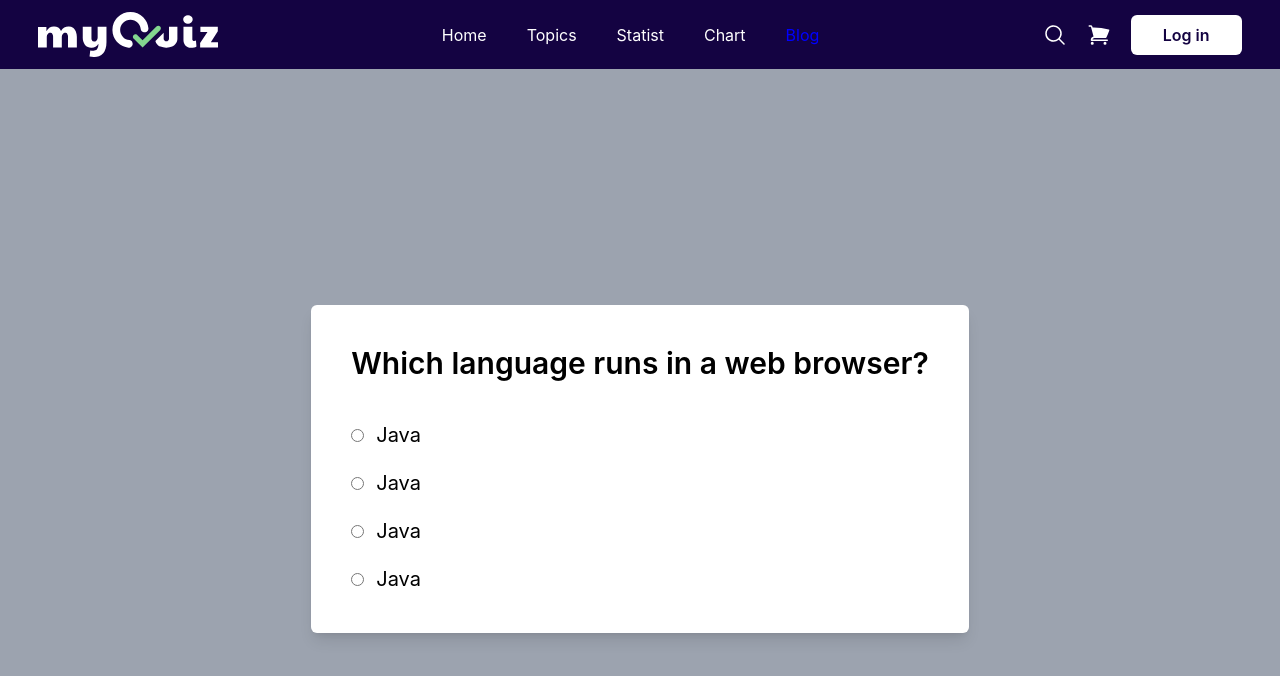
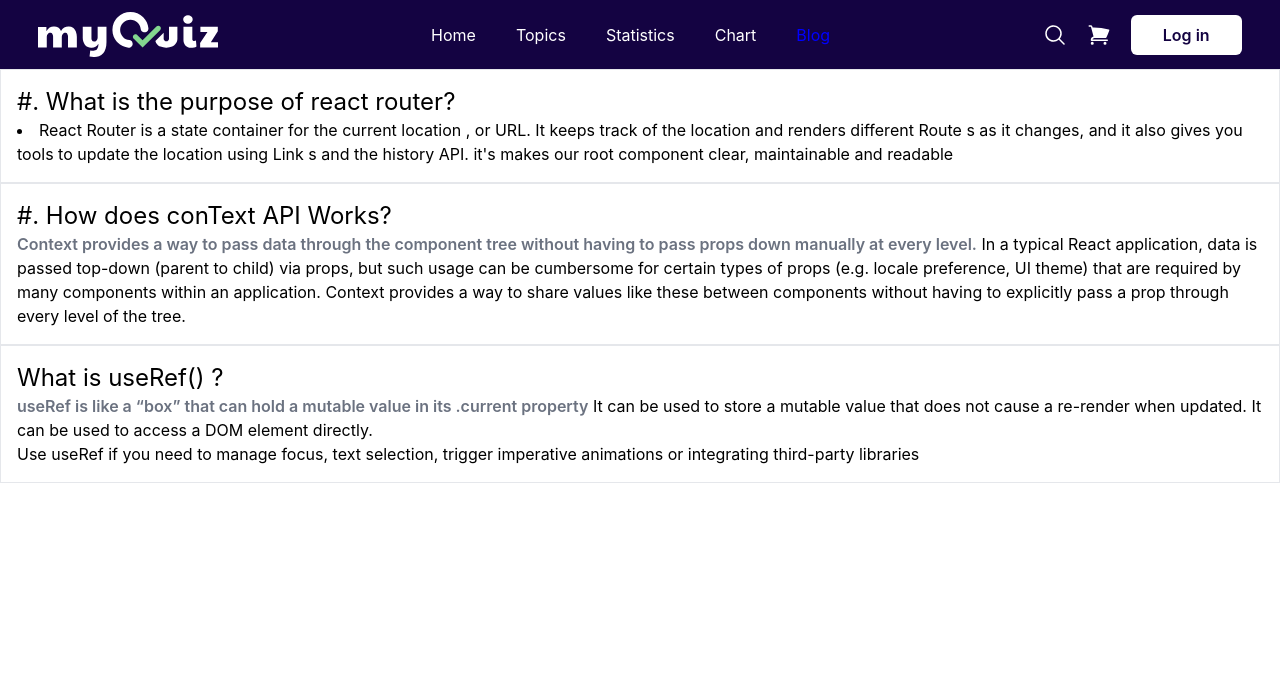
Before and after one commit to saruaralam-swd/devQuizzes, a React (Create React App) app: page /blog in a window 1280 px wide. Shown: the top 676 px of the page. Built offline with nearby package versions, Linux system fonts and the light colour scheme.

Commit message:
error page done

```diff
--- a/src/Component/Blog/Blog.js
+++ b/src/Component/Blog/Blog.js
@@ -2,29 +2,24 @@ import React from 'react';
 
 const Blog = () => {
   return (
-    <div className='h-screen flex items-center justify-center bg-gray-400'>
-      <div className='bg-white rounded-md shadow-lg my-10 p-10'>
-        <h2 className='text-3xl font-semibold text-center mb-10'>Which language runs in a web browser?</h2>
-        <ul className='text-xl space-y-5'>
-          <li className='space-x-3'>
-            <input type="radio" name="answer" id="a" />
-            <label htmlFor="a" >Java</label>
-          </li>
-          <li className='space-x-3'>
-            <input type="radio" name="answer" id="b" />
-            <label htmlFor="b" >Java</label>
-          </li>
-          <li className='space-x-3'>
-            <input type="radio" name="answer" id="c" />
-            <label htmlFor="c" >Java</label>
-          </li>
-          <li className='space-x-3'>
-            <input type="radio" name="answer" id="d" />
-            <label htmlFor="d" >Java</label>
-          </li>
-        </ul>
+    <section>
+      <div className='border p-4'>
+        <h1 className='text-2xl'>#. What is the purpose of react router?</h1>
+        <li className=' list-disc'> React Router is a state container for the current location , or URL. It keeps track of the location and renders different Route s as it changes, and it also gives you tools to update the location using Link s and the history API. it's makes our root component clear, maintainable and readable</li>
       </div>
-    </div>
+
+      <div className='border p-4'>
+        <h1 className='text-2xl'>#. How does conText API Works?</h1>
+        <p className=' list-disc'><span className='text-gray-500 font-semibold'>Context provides a way to pass data through the component tree without having to pass props down manually at every level.</span> In a typical React application, data is passed top-down (parent to child) via props, but such usage can be cumbersome for certain types of props (e.g. locale preference, UI theme) that are required by many components within an application. Context provides a way to share values like these between components without having to explicitly pass a prop through every level of the tree. </p>
+      </div>
+
+      <div className='border p-4'>
+        <h1 className='text-2xl'>What is useRef() ?</h1>
+        <p className=' list-disc'><span className=' text-gray-500 font-semibold'> useRef is like a “box” that can hold a mutable value in its .current property</span> It can be used to store a mutable value that does not cause a re-render when updated. It can be used to access a DOM element directly.</p>
+        <p>Use useRef if you need to manage focus, text selection, trigger imperative animations or integrating third-party libraries</p>
+        <p></p>
+      </div>
+    </section>
   );
 };
 
--- /dev/null
+++ b/src/Component/Error/Error.js
@@ -0,0 +1,22 @@
+import React from 'react';
+import { Link } from 'react-router-dom';
+import img from '../../img/error.png'
+
+const Error = () => {
+  return (
+    <div className=' h-screen flex items-center justify-center bg-[#F8F8F8]'>
+      <div className='text-center space-y-4'>
+        <img  src={img} alt="" />
+        <h1 className='text-6xl text-gray-500'>404 </h1>
+        <p className=' text-gray-400 text-2xl'>Page not found</p>
+        <div>
+          <Link to='/home'>
+            <button className=' text-white bg-[#8e44ad] hover:bg-[#732d91] px-5 py-1 text-[1.1rem] font-semibold rounded-full'>go home</button>
+          </Link>
+        </div>
+      </div>
+    </div>
+  );
+};
+
+export default Error;
--- a/src/Component/Header/Header.js
+++ b/src/Component/Header/Header.js
@@ -14,7 +14,7 @@ const Header = () => {
       <nav className='space-x-10'>
         <NavLink className={({isActive}) => isActive ? 'active' : undefined} to='/home'>Home</NavLink>
         <NavLink to='/topics'>Topics</NavLink>
-        <NavLink to='/statist'>Statist</NavLink>
+        <NavLink to='/statistics'>Statistics</NavLink>
         <NavLink to='/chart'>Chart</NavLink>
         <NavLink to='/blog'>Blog</NavLink>
       </nav>
--- a/src/Component/Home/Home.js
+++ b/src/Component/Home/Home.js
@@ -4,13 +4,13 @@ import Topic from '../Topic/Topic';
 import './Home.css';
 
 const Home = () => {
-  const Topics = useLoaderData();
-  const { data } = Topics;
+  const topics = useLoaderData();
+  const { data } = topics;
 
   return (
     <div>
       <section className='hero-section flex justify-center items-center'>
-        <h1 className='text-7xl text-white font-semibold leading-tight'>Test your knowledge by <br></br> taking quizzes</h1>
+        <h1 className='text-6xl text-white font-semibold leading-tight'>Test your knowledge by <br></br> taking quizzes</h1>
       </section>
 
       <section className=' bg-[#404b61] h-full md:h-screen pt-20'>
--- a/src/Component/Question/Question.js
+++ b/src/Component/Question/Question.js
@@ -1,36 +1,55 @@
+import { EyeIcon, cir } from '@heroicons/react/24/solid'
+import { useState } from 'react';
+import { Link } from 'react-router-dom';
 import { ToastContainer, toast } from 'react-toastify';
 import 'react-toastify/dist/ReactToastify.css';
 
 const Question = ({ question }) => {
-  const {options, correctAnswer } = question;
+  const { id, options, correctAnswer } = question;
+  // const [value, setValue] = useState();
+
 
   const clickHandle = (e) => {
     const selectText = e.target.textContent;
+    // setValue(selectText);
 
     if (selectText === correctAnswer) {
-      toast('right answer');
+      toast('right');
     }
     else {
-      toast('wrong answer');
+      toast('wrong !!!');
     }
   }
+
+  const eyeHandle = () => {
+    toast(correctAnswer);
+  };
+
+  // const btnHandle = () => {
+    // console.log(value);
+    // console.log(correctAnswer);
+  // };
 
   return (
     <div className='w-[90%] md:w-[60%]'>
       <div className='bg-white rounded-md shadow-lg my-10'>
         <div className='p-10'>
-          <h2 className='text-3xl font-semibold text-center mb-10'>{question?.question}</h2>
+          <div className='flex gap-5 items-start justify-between'>
+            <h2 className='text-3xl font-semibold text-center mb-10'>{question?.question}</h2>
+            <button onClick={eyeHandle}><EyeIcon className="h-6 w-6 " /></button>
+          </div>
           <ul className='text-xl space-y-5'>
             {
               options.map((option, idx) =>
-                <div key={idx} onClick={clickHandle}>
-                  {option}
-                </div>
+                <li key={idx} className=' space-x-2'>
+                  <input type="radio" id={option} name={id} value={option} />
+                  <label onClick={clickHandle} htmlFor={option}>{option}</label>
+                </li>
               )
             }
           </ul>
         </div>
-        <button className='w-full text-white bg-[#8e44ad] hover:bg-[#732d91] p-4 text-[1.1rem] font-semibold rounded-b-md'>Submit</button>
+        {/* <button onClick={btnHandle} className='w-full text-white bg-[#8e44ad] hover:bg-[#732d91] p-4 text-[1.1rem] font-semibold rounded-b-md'>Submit</button> */}
       </div>
       <ToastContainer />
     </div>
--- a/src/Component/Quiz/Quiz.js
+++ b/src/Component/Quiz/Quiz.js
@@ -4,15 +4,15 @@ import Question from '../Question/Question';
 
 const Quiz = () => {
   const quiz = useLoaderData();
-  const { questions } = quiz.data;
+  const { questions, name } = quiz.data;
 
   return (
-    <div className='bg-[#E8EDF3]'>
+    <div className=' bg-gray-400 pt-10'>
+      <h1 className='text-3xl text-center font-semibold'>Quiz of {name}</h1>
       <div className='flex flex-col items-center justify-center bg-gray-400'>
         {
           questions.map(question => <Question key={question.id} question={question}></Question>)
         }
-        <button className='w-[90%] md:w-[60%]  bg-[#8e44ad] hover:bg-[#732d91] p-4 text-white text[1.1rem] font-semibold rounded-md'>Submit All</button>
       </div>
     </div>
   );
--- a/src/Component/Topic/Topic.js
+++ b/src/Component/Topic/Topic.js
@@ -1,14 +1,14 @@
 import React from 'react';
 import { Link } from 'react-router-dom';
 
-const Topic = ({topic}) => {
-  const {id, name, logo} = topic;
-
+const Topic = ({ topic }) => {
+  const { id, name, logo, total } = topic;
   return (
-    <div className='border rounded-md text-white text-center shadow-lg shadow-white'>
+    <div className='border rounded-md text-white text-center shadow-lg shadow-white space-y-2'>
       <img className='w-[80%] mx-auto mt-5' src={logo} alt="" />
       <h2 className='text-2xl font-semibold mt-2'> {name}</h2>
-      <Link to={`/topics/quiz/${id}`} ><button className='w-full bg-blue-500 p-2 mt-3 rounded-b-md'>Start Quiz</button></Link>
+      <p>Total Quiz: {total}</p>
+      <Link to={`/topics/quiz/${id}`}><button className='w-full bg-blue-500 hover:bg-blue-600 p-2 mt-3 rounded-b-md'>Start Quiz</button></Link>
     </div>
   );
 };
```
Also changed, not shown: src/App.js (+7 -2 lines), src/img/error.png (added).
